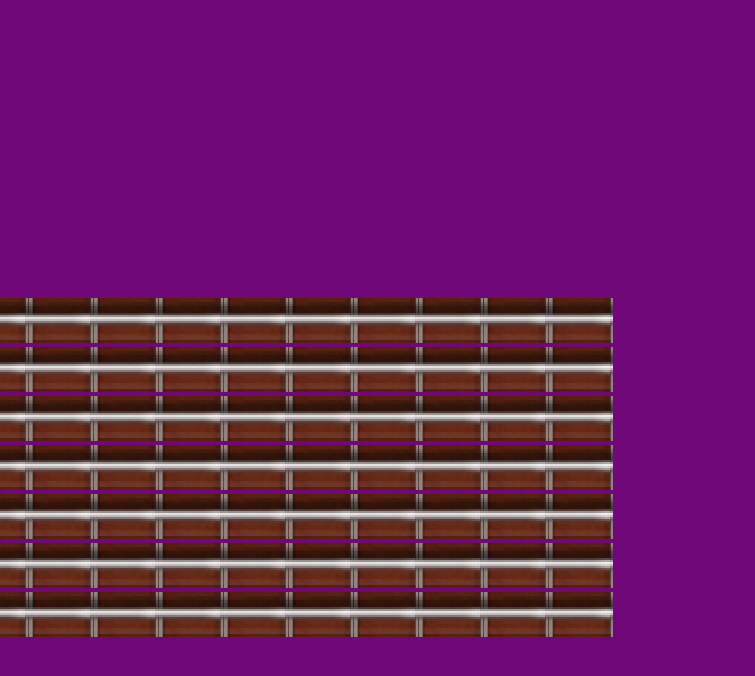
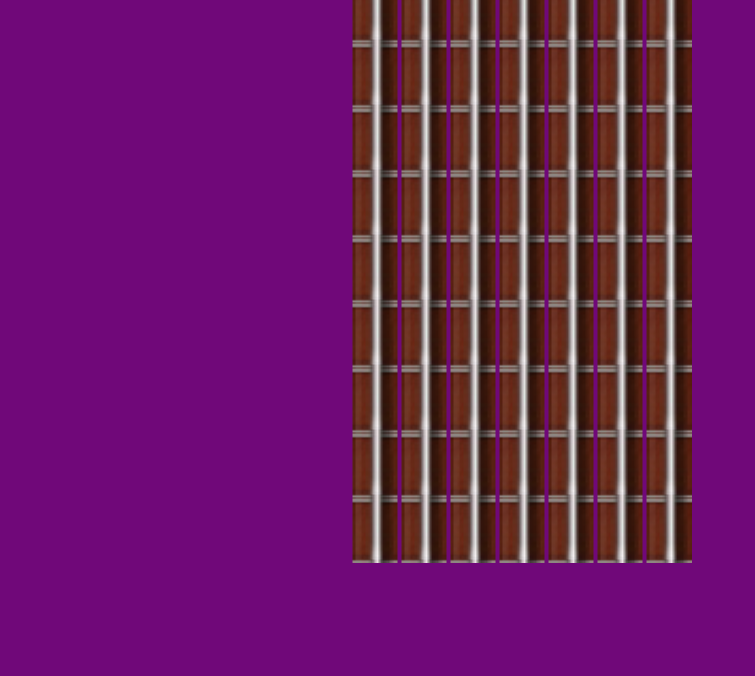
Before and after one commit to Vladlenus/7string, a plain HTML site: page index.html in a window 1280 px wide. Shown: the whole page, without its empty margins (0-755 px from the left). Drawn offline with Linux system fonts and the light colour scheme.

Commit message:
Update style.css

```diff
--- a/style.css
+++ b/style.css
@@ -1,10 +1,10 @@
 
 body{
-/*     -webkit-touch-callout: none; /* iOS Safari */
-    -webkit-user-select: none;   /* Chrome/Safari/Opera */
-    -khtml-user-select: none;    /* Konqueror */
-    -moz-user-select: none;      /* Firefox */
-    -ms-user-select: none;       /* Internet Explorer/Edge */
+/*     -webkit-touch-callout: none;
+    -webkit-user-select: none;
+    -khtml-user-select: none;
+    -moz-user-select: none;
+    -ms-user-select: none;
     user-select: none;    */
 
     transform: rotateZ(90deg);
```
